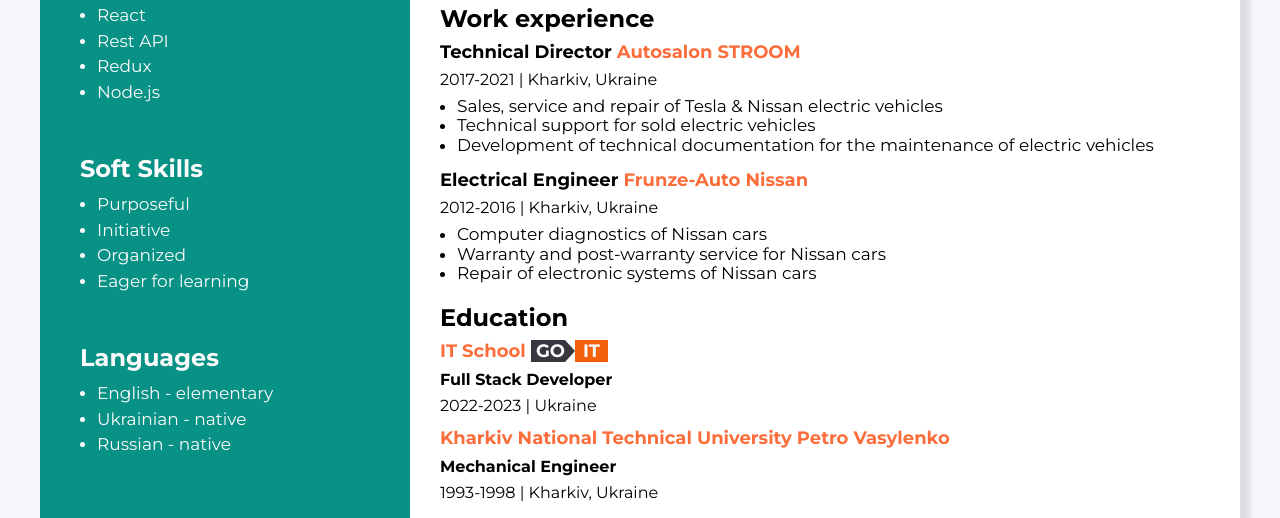
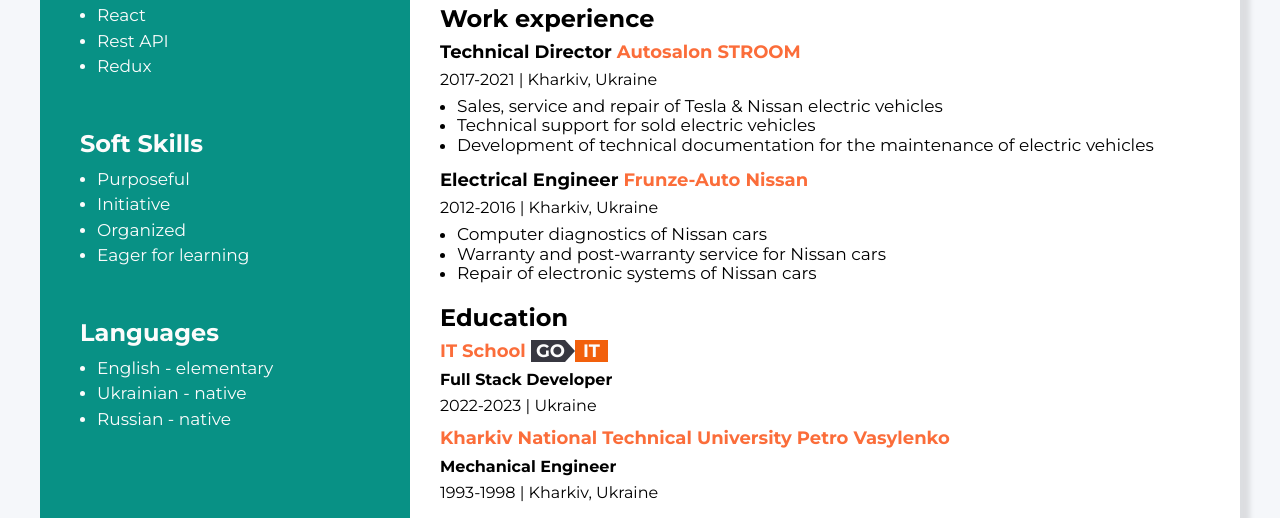
Before and after one commit to Banny-b/resume, a plain HTML site: page index.html in a window 1280 px wide. Shown: the part 885-1403 px from the top of the page. Drawn offline with Linux system fonts and the light colour scheme.

Commit message:
resume
fixed

```diff
--- a/index.html
+++ b/index.html
@@ -195,7 +195,7 @@
                     <li class="tech-skil__item"> <span class="tech-skil__item--text">React</span> </li>
                     <li class="tech-skil__item"> <span class="tech-skil__item--text">Rest API</span> </li>
                     <li class="tech-skil__item"> <span class="tech-skil__item--text">Redux</span> </li>
-                    <li class="tech-skil__item"> <span class="tech-skil__item--text">Node.js</span> </li>
+                    <!-- <li class="tech-skil__item"> <span class="tech-skil__item--text">Node.js</span> </li> -->
                 </ul>
             </section>
             <!-- soft skil -->
```
Also changed, not shown: ru.html (+1 -1 lines), ua.html (+1 -1 lines).
